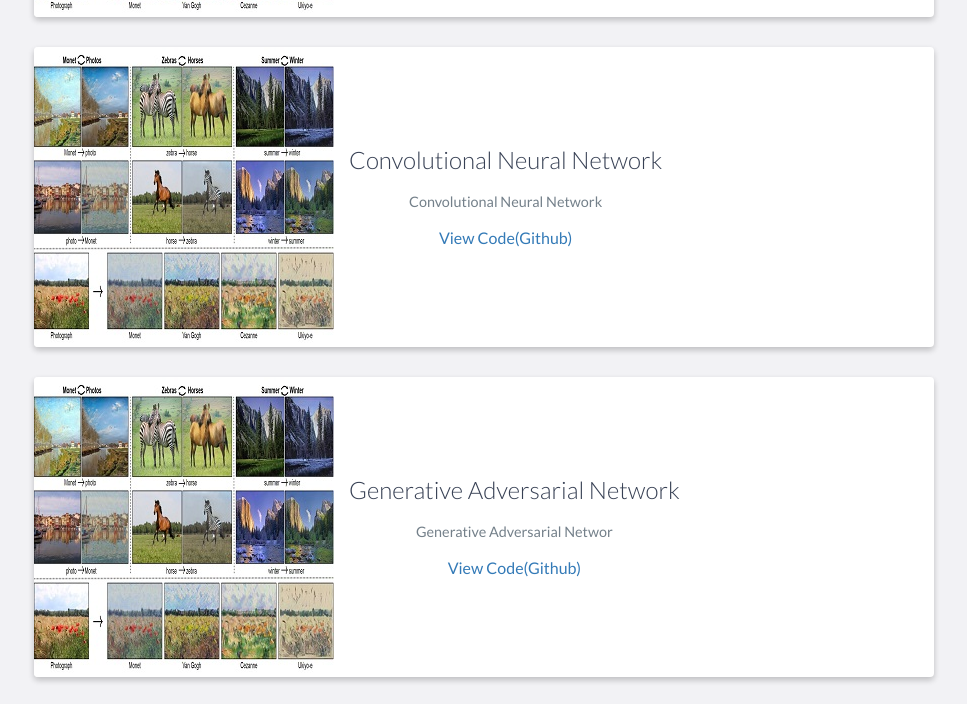
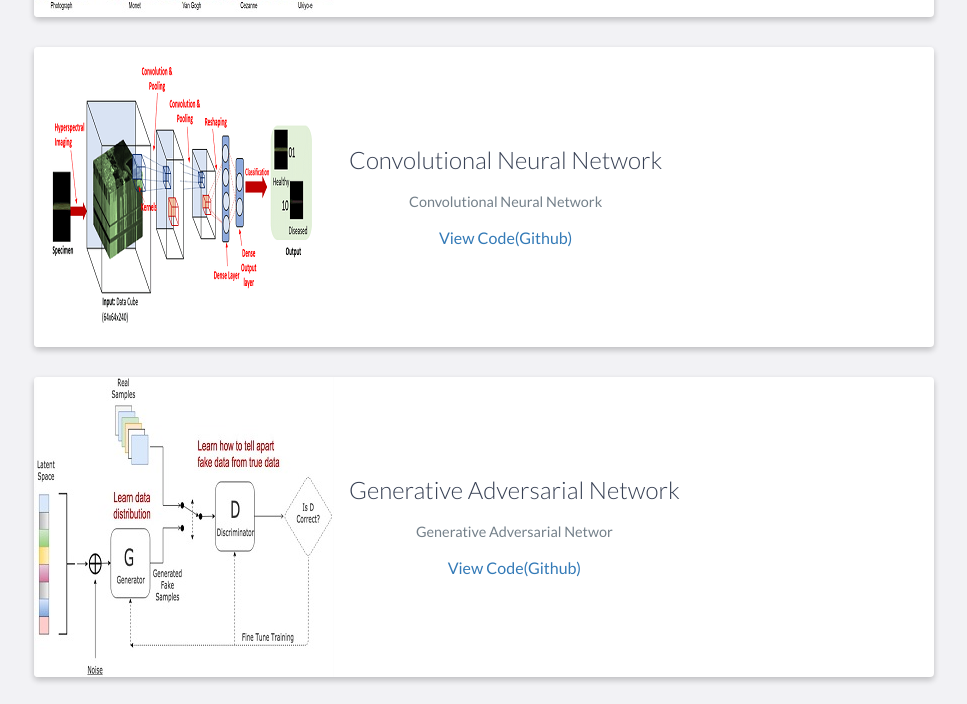
Before and after one commit to mahfujur1/portfolio, a website: page index.html in a window 1280 px wide. Shown: the part 4697-5401 px from the top of the page, without its empty margins (156-1123 px from the left). Drawn offline with nearby package versions, Linux system fonts and the light colour scheme.

Commit message:
Update index.html

```diff
--- a/index.html
+++ b/index.html
@@ -279,7 +279,7 @@ Network (CNN).
 
 	        <div class="project shadow-large">
                     <div class="project-image">
-                        <img src="images/t1.jpg" />
+                        <img src="images/c1.png" />
                     </div>
                     <!-- End .project-image -->
                     <div class="project-info">
@@ -295,7 +295,7 @@ Network (CNN).
 
 	        <div class="project shadow-large">
                     <div class="project-image">
-                        <img src="images/t1.jpg" />
+                        <img src="images/g1.jpg" />
                     </div>
                     <!-- End .project-image -->
                     <div class="project-info">
```
